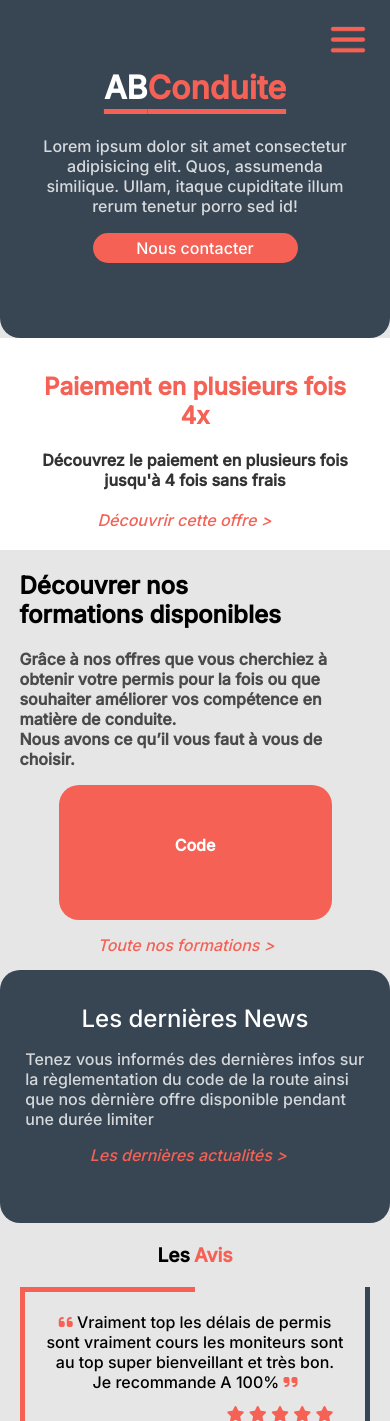
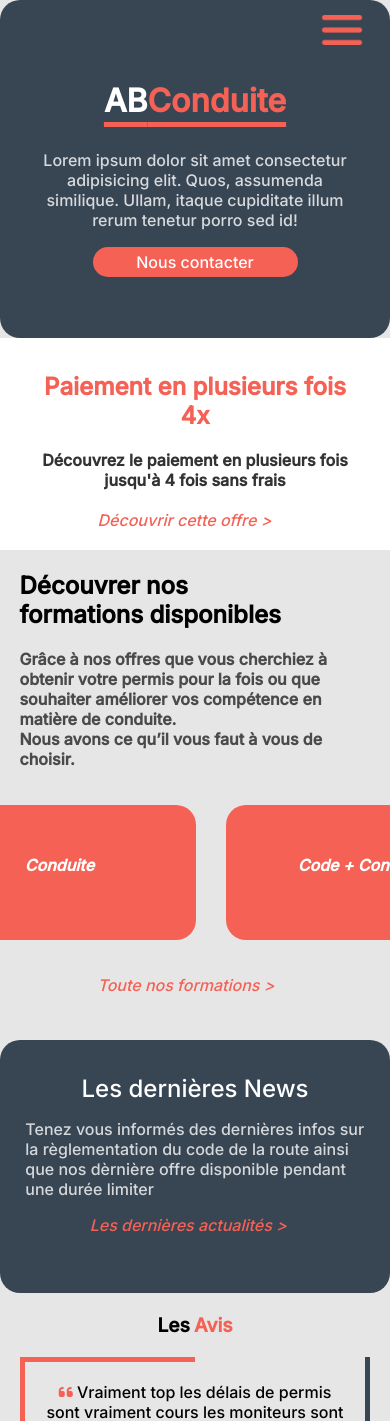
Before and after one commit to ElyesseAdda/ABConduite, a PHP site: page / in a window 390 px wide. Shown: the top 1421 px of the page. Run offline with PHP 8.4, Linux system fonts and the light colour scheme; some libraries are stand-ins or nearby versions.

Commit message:
Format Mobile terminer

```diff
--- a/asset/index.js
+++ b/asset/index.js
@@ -0,0 +1,26 @@
+const sliderPosition = document.querySelector(".slider-forfait")
+const bNavMobile = document.querySelector(".btn-navmobile")
+const navMobile = document.querySelector(".nav-mobile")
+const crossMobileNav = document.querySelector(".fa-xmark")
+basePosition = 0
+
+
+  const slider = () => {  setTimeout(() =>{
+        if( basePosition < 900)
+        {basePosition = basePosition +5
+        sliderPosition.style.right = basePosition +"px"
+        console.log(basePosition);}
+        else if (basePosition >= 900){
+            basePosition = 0
+        }
+
+    },100)}
+    setInterval(slider,100);
+
+ bNavMobile.addEventListener("click", () =>{
+    navMobile.style.left = "0"
+ })
+
+ crossMobileNav.addEventListener("click", () =>{
+    navMobile.style.left = "-100%"
+ })
--- a/asset/style.css
+++ b/asset/style.css
@@ -3,6 +3,7 @@
     font-family: 'Inter', sans-serif;
     background-color: #E6E6E6;
 }
+/* Couleur Text */
 .white{
     color: #fff;
 }
@@ -15,24 +16,61 @@
 .darkgrey{
     color: #384654;
 }
-
+/* NavbarMobile */
 .navbar{
     background-color: #384654;
     border-radius: 20px;
     height: 40vh;
 
 }
-.hamb-menu{
-    scale: 0.2;
+.hamb-menu img{
+    height: 60px;
+    max-height: 60px;
+    max-width: 60px;
+    position: relative;
+    left: 80%;
+}
+.fa-xmark{
+    position: relative;
+    color: #384654;
+    scale: 3;
+    top: -50px;
+    left: 150px;
+}
+
+.nav-mobile{
+    transition: 1s;
+    max-width: 390px;
+    z-index: 1;
     position: absolute;
-    top: -90px;
-    left: 220px;
+    top: -10px;
+    left: -100%;
+    width: 100%;
+    list-style: none;
+    text-align: center;
+    color: #384654;
+    background-color: #F56155;
+    padding-top: 91px;
+    padding-bottom: 60px;
+    border-radius: 20px;
+}
+.nav-mobile li {
+    margin-top: 20px;
+    padding-bottom: 10px;
+    padding-top: -20px ;
+    font-size: x-large;
+    font-weight: 600;
+    color: #384654;
+
+}
+.nav-mobile a {
+    text-decoration: none;
 }
 .navbar h1{
     background-color: #384654;
     text-align: center;
     margin-top: 0;
-    padding-top: 8vh;
+    padding-top: 2vh;
     color:#fff;
     text-decoration: underline #F56155 5px;
     text-underline-offset: 10px;
@@ -56,6 +94,8 @@
     max-width: 276px;
     padding: 5px
 }
+/* Début accueil */
+/* Paiment 4x sans frais  */
 .p4x {
     background-color: #fff;
     padding-top: 15px;
@@ -85,6 +125,7 @@
 .formation{
     background-color: #E6E6E6;
     padding-top: 2px 0px;
+    overflow: hidden;
 }
 .formation h2{
     margin-top: 2vh;
@@ -97,7 +138,15 @@
     color: rgba(0, 0, 0, 0.68);
     font-weight: 600;
 }
-.formation-slider p {
+.slider-forfait{
+    transition: 300ms;
+    display: flex;
+    gap: 30px;
+    max-width: 390px;
+    position: relative;
+
+}
+.case-slider p {
     background-color: #F56155;
     width: 60vw;
     height: 10vh;
@@ -107,6 +156,7 @@
     color: #fff;
     padding-top: 50px;
     max-width: 250px;
+
 }
 .formation-a{
     margin-top: 15px;
@@ -124,7 +174,7 @@
     background-color: #384654;
     border-radius: 20px;
     height: 30vh;
-    margin-top: 0;
+    margin-top: 30px;
 }
 .news h2{
     color: #fff;
@@ -193,6 +243,8 @@
     margin-left: 20px;
     max-width: 300px;
 }
+/* Fin accueil */
+/* FooterMobile */
 .footer {
     height: fit-content;
     background-color: #384654;
@@ -225,3 +277,4 @@
     grid-template-columns: 1fr 1fr 1fr;
     max-width: 100%;
 }
+/* Fin footerMobile */
--- a/index.html
+++ b/index.html
@@ -11,11 +11,17 @@
     <link href="https://fonts.googleapis.com/css2?family=Inter:wght@500&display=swap" rel="stylesheet">
     <script src="https://kit.fontawesome.com/c767e4ede8.js" crossorigin="anonymous"></script>
 </head>
-
+<!--NavBarMobile -->
 <body>
   <div class="navbar">
     <div class="hamb-menu">
-        <img src="asset/img/hamburger-md-svgrepo-com.png" alt="">
+        <img class="btn-navmobile" src="asset/img/hamburger-md-svgrepo-com.png" alt="">
+        <div class="nav-mobile">
+          <i class="fa-solid fa-xmark"></i>
+          <a href="#"><li>Formation</li></a>
+          <a href="#"><li>Actualité</li></a>
+          <a href="#"><li>Contact</li></a>
+        </div>
     </div>
     <h1>AB<span class="orange">Conduite</span></h1>
     <div class="navbar-text">
@@ -23,31 +29,45 @@
     </div>
     <div class="navbar-btn">Nous contacter</div>
   </div>
-
+<!-- Partie 4x sans frai -->
   <div class="p4x">
     <h2>Paiement en plusieurs fois <br>4x </h2>
         <p>Découvrez le paiement en plusieurs fois jusqu'à 4 fois sans frais</p>
         <br><a href="#">Découvrir cette offre ></a>
   </div>
+  <!-- Partie Formation -->
 
   <div class="formation">
       <h2>Découvrer nos <br> formations disponibles</h2>
       <p>Grâce à nos offres que vous cherchiez à obtenir votre permis pour la fois ou que souhaiter améliorer vos compétence en matière de conduite.
       <br> Nous avons ce qu’il vous faut à vous de choisir.
       </p>
-    <div class="formation-slider">
+    <a href="#"><div class="slider-forfait">
+     <div class="case-slider">
         <p>Code</p>
+     </div>
+     <div class="case-slider">
+        <p>Conduite</p>
+     </div>
+     <div class="case-slider">
+        <p>Code + Conduite</p>
+     </div>
+     <div class="case-slider">
+        <p>Permis accompagnée</p>
+     </div>
     </div>
-      <div class="formation-a"><a href="#">Toute nos formations ></a></div>
+  </a>
+       <div class="formation-a"><a href="#">Toute nos formations ></a>
+       </div>
   </div>
-
+<!-- Partie formation -->
   <div class="news">
     <h2>Les dernières News</h2>
     <p>Tenez vous informés des dernières infos sur la règlementation du code de la route ainsi que nos dèrnière offre disponible pendant une durée limiter</p>
     <div class="news-a"></div>
     <a href="#"> Les dernières actualités ></a>
   </div>
-
+<!-- Partie Avis -->
   <div class="avis">
 
     <span class="color black">Les</span> <span class="color orange">Avis</span>
@@ -68,15 +88,10 @@
     </div>
   </div>
 
-
   </div>
-
-
-
-
-
   <script src="asset/index.js"></script>
 </body>
+<!-- Footer Mobile -->
 <footer>
     <div class="footer">
         <h2>ABConduite</h2>
```
